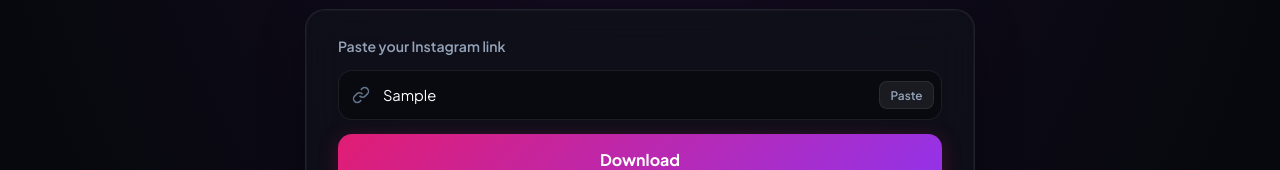
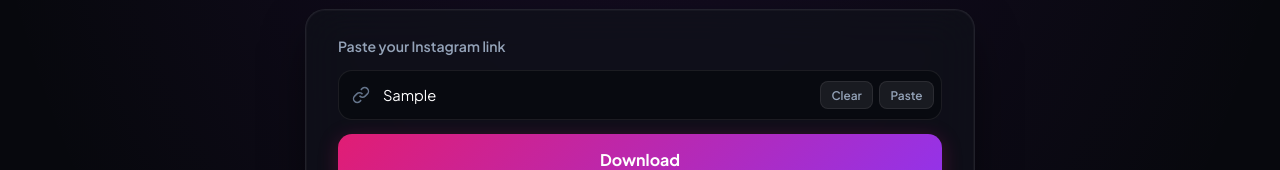
Before and after one commit to Aniket4477/instamediadownloader, a Next.js app: page / in a window 1280 px wide. Both pictures are taken after typing "Sample" into the empty fields and a click on the tab "Post". Shown: the part 422-592 px from the top of the page. Built offline with nearby package versions, Linux system fonts and the light colour scheme.

Commit message:
feat(ui): add Clear button to the left of Paste button inside the input field

```diff
--- a/app/globals.css
+++ b/app/globals.css
@@ -361,7 +361,7 @@
 
 .url-input {
   width: 100%;
-  padding: 0.95rem 4.5rem 0.95rem 2.75rem;
+  padding: 0.95rem 7.8rem 0.95rem 2.75rem;
   background: rgba(7, 8, 13, 0.65);
   border: 1px solid var(--card-border);
   border-radius: var(--radius-md);
@@ -382,9 +382,15 @@
   color: #4b5563;
 }
 
-.btn-paste-inside {
+.input-action-buttons {
   position: absolute;
   right: 8px;
+  display: flex;
+  align-items: center;
+  gap: 6px;
+}
+
+.btn-inside-action {
   background: rgba(255, 255, 255, 0.07);
   border: 1px solid var(--card-border);
   color: var(--text-muted);
@@ -395,11 +401,20 @@
   border-radius: var(--radius-sm);
   cursor: pointer;
   transition: all 0.2s ease;
+  display: inline-flex;
+  align-items: center;
+  justify-content: center;
 }
 
-.btn-paste-inside:hover {
+.btn-inside-action:hover {
   background: rgba(255, 255, 255, 0.14);
   color: #fff;
+}
+
+.btn-clear-inside:hover {
+  background: rgba(239, 68, 68, 0.18);
+  border-color: rgba(239, 68, 68, 0.4);
+  color: #fca5a5;
 }
 
 .btn-download-hero {
--- a/app/page.js
+++ b/app/page.js
@@ -70,6 +70,11 @@
     } catch {
       // ignore
     }
+  };
+
+  const handleClear = () => {
+    setUrl('');
+    if (inputRef.current) inputRef.current.focus();
   };
 
   const handleFetch = async (e) => {
@@ -250,9 +255,16 @@
                   required
                   className="url-input"
                 />
-                <button type="button" onClick={handlePaste} className="btn-paste-inside">
-                  Paste
-                </button>
+                <div className="input-action-buttons">
+                  {url && (
+                    <button type="button" onClick={handleClear} className="btn-inside-action btn-clear-inside" title="Clear input">
+                      Clear
+                    </button>
+                  )}
+                  <button type="button" onClick={handlePaste} className="btn-inside-action btn-paste-inside">
+                    Paste
+                  </button>
+                </div>
               </div>
 
               <button type="submit" disabled={loading} className="btn-download-hero" id="fetch-btn">
```
